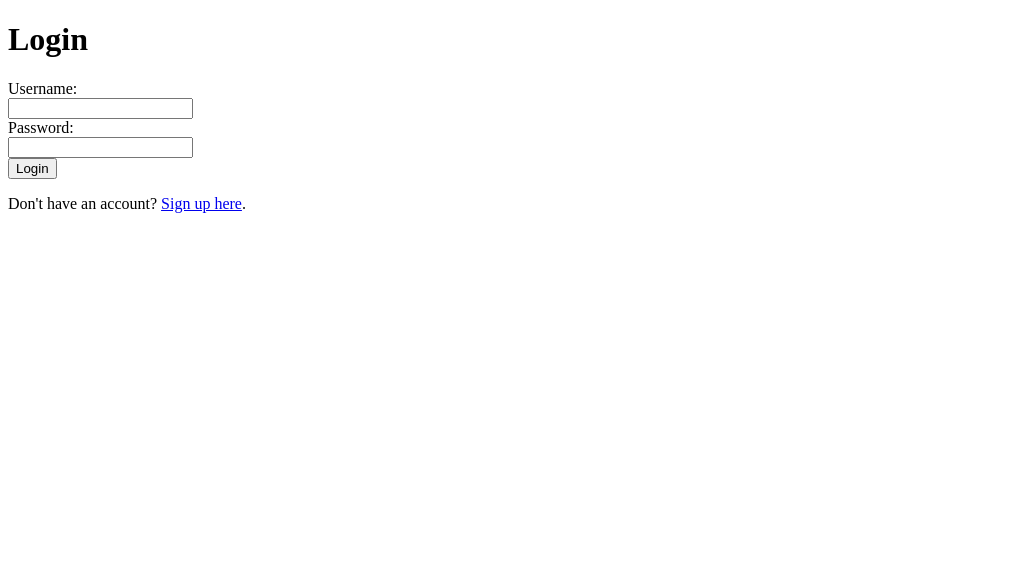
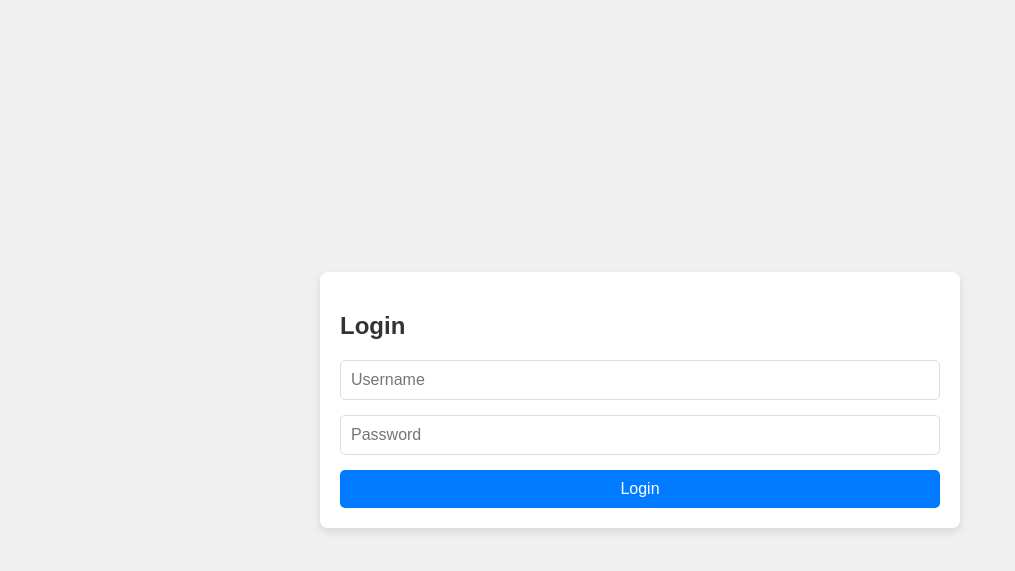
Before and after one commit to Nhlobo/Calendar-app, a Flask app: page /login in a window 1280 px wide. Shown: the top 571 px of the page, without its empty margins (0-1015 px from the left). Run offline with Flask 3, Linux system fonts and the light colour scheme.

Commit message:
Update login.html

```diff
--- a/templates/login.html
+++ b/templates/login.html
@@ -4,16 +4,16 @@
     <meta charset="UTF-8">
     <meta name="viewport" content="width=device-width, initial-scale=1.0">
     <title>Login</title>
+    <link rel="stylesheet" href="/static/css/styles.css">
 </head>
 <body>
-    <h1>Login</h1>
-    <form method="POST">
-        <label>Username:</label><br>
-        <input type="text" name="username"><br>
-        <label>Password:</label><br>
-        <input type="password" name="password"><br>
-        <button type="submit">Login</button>
-    </form>
-    <p>Don't have an account? <a href="{{ url_for('signup') }}">Sign up here</a>.</p>
+    <div class="container login-container">
+        <h2>Login</h2>
+        <form action="/login" method="POST">
+            <input type="text" name="username" placeholder="Username" required>
+            <input type="password" name="password" placeholder="Password" required>
+            <button type="submit">Login</button>
+        </form>
+    </div>
 </body>
 </html>
```
